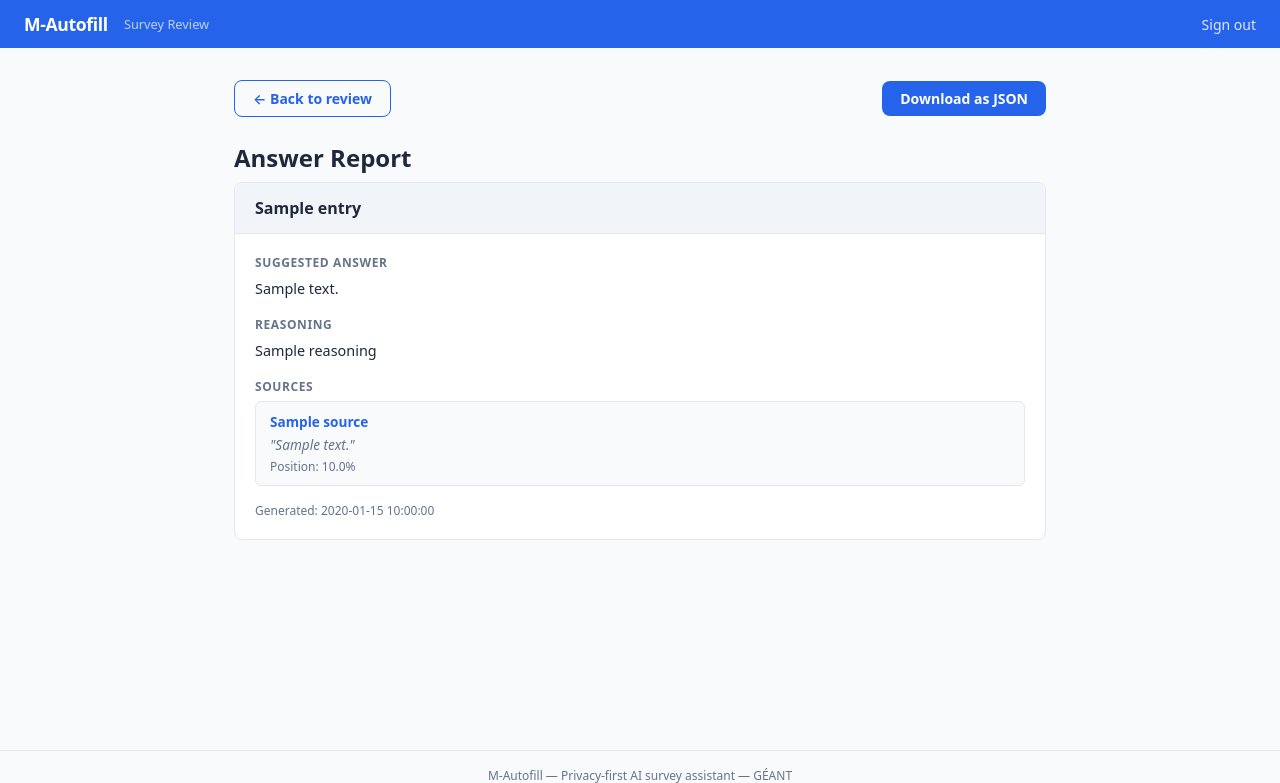
After one commit to pxl-research/expats-geant, a FastAPI app: template m_ui/templates/answer_report.html in a window 1280 px wide. The commit adds this page. Shown: the top 783 px of the page. Run offline with FastAPI, Linux system fonts and the light colour scheme; the template is opened without the code that fills it: most values are stand-ins (such as "Sample title", 1, 10 or a date in 2020).

Commit message:
FEAT: draft of add-answer-report

```diff
--- a/m_ui/router.py
+++ b/m_ui/router.py
@@ -459,6 +459,41 @@ async def suggest_partial(request: Request, session_id: str):
 # ---------------------------------------------------------------------------
 
 
+@router.get("/session/{session_id}/answer-report", response_class=HTMLResponse)
+async def answer_report_page(request: Request, session_id: str):
+    token = get_token(request)
+    if not token:
+        return RedirectResponse(url="/auth/login", status_code=302)
+    try:
+        report = await api_client.fetch_answer_report(token=token, session_id=session_id)
+    except APIError as exc:
+        return _render_error(
+            request, f"Could not load answer report: {exc.detail}", exc.status_code
+        )
+    return templates.TemplateResponse(
+        request, "answer_report.html", {"session_id": session_id, "report": report}
+    )
+
+
+@router.get("/session/{session_id}/answer-report/download")
+async def download_answer_report_proxy(request: Request, session_id: str):
+    from fastapi.responses import JSONResponse
+
+    token = get_token(request)
+    if not token:
+        return RedirectResponse(url="/auth/login", status_code=302)
+    try:
+        report = await api_client.fetch_answer_report(token=token, session_id=session_id)
+    except APIError as exc:
+        return _render_error(request, exc.detail, exc.status_code)
+    if report is None:
+        return _render_error(request, "No answer report available yet.", 404)
+    return JSONResponse(
+        content=report,
+        headers={"Content-Disposition": "attachment; filename=answer_report.json"},
+    )
+
+
 @router.post("/session/{session_id}/submit")
 async def submit_responses(request: Request, session_id: str):
     """Collect form data, call submit API, redirect to submitted.html or show error."""
--- /dev/null
+++ b/m_ui/templates/answer_report.html
@@ -0,0 +1,112 @@
+{% extends "base.html" %}
+{% block title %}Answer Report — M-Autofill{% endblock %}
+
+{% block head %}
+<style>
+  .report-card {
+    background: var(--surface-card);
+    border: 1px solid var(--border);
+    border-radius: var(--radius);
+    margin-bottom: 1.25rem;
+    overflow: hidden;
+  }
+  .report-card-header {
+    padding: 0.875rem 1.25rem;
+    background: #f1f5f9;
+    border-bottom: 1px solid var(--border);
+    font-weight: 600;
+    color: var(--text);
+  }
+  .report-card-body { padding: 1.25rem; }
+  .report-section { margin-bottom: 1rem; }
+  .report-section:last-child { margin-bottom: 0; }
+  .report-label {
+    font-size: 0.75rem;
+    font-weight: 600;
+    text-transform: uppercase;
+    letter-spacing: 0.05em;
+    color: var(--text-muted);
+    margin-bottom: 0.375rem;
+  }
+  .report-value { font-size: 0.9rem; line-height: 1.6; color: var(--text); }
+
+  .citation-card {
+    background: #f8fafc;
+    border: 1px solid var(--border);
+    border-radius: calc(var(--radius) - 2px);
+    padding: 0.625rem 0.875rem;
+    margin-bottom: 0.5rem;
+    font-size: 0.85rem;
+  }
+  .citation-card:last-child { margin-bottom: 0; }
+  .citation-source { font-weight: 600; color: var(--brand); margin-bottom: 0.25rem; }
+  .citation-excerpt { color: var(--text-muted); font-style: italic; }
+  .citation-position { font-size: 0.75rem; color: var(--text-muted); margin-top: 0.25rem; }
+
+  .page-actions {
+    display: flex;
+    align-items: center;
+    justify-content: space-between;
+    margin-bottom: 1.5rem;
+  }
+</style>
+{% endblock %}
+
+{% block content %}
+<div class="page-actions">
+  <a href="/session/{{ session_id }}/review" class="btn btn-ghost">← Back to review</a>
+  <a href="/session/{{ session_id }}/answer-report/download" class="btn btn-primary">Download as JSON</a>
+</div>
+
+<h1>Answer Report</h1>
+
+{% if not report %}
+<div class="alert alert-info" style="margin-top:1rem;">
+  No suggestions have been generated yet. Return to the review page and click "Get suggestions" first.
+</div>
+{% else %}
+{% for entry in report %}
+<div class="report-card">
+  <div class="report-card-header">
+    {{ entry.question or "(no question text)" }}
+  </div>
+  <div class="report-card-body">
+
+    <div class="report-section">
+      <div class="report-label">Suggested answer</div>
+      <div class="report-value">{{ entry.answer }}</div>
+    </div>
+
+    {% if entry.reasoning %}
+    <div class="report-section">
+      <div class="report-label">Reasoning</div>
+      <div class="report-value">{{ entry.reasoning }}</div>
+    </div>
+    {% endif %}
+
+    {% if entry.citations %}
+    <div class="report-section">
+      <div class="report-label">Sources</div>
+      {% for cit in entry.citations %}
+      <div class="citation-card">
+        <div class="citation-source">{{ cit.source }}</div>
+        {% if cit.excerpt %}
+        <div class="citation-excerpt">"{{ cit.excerpt }}"</div>
+        {% endif %}
+        {% if cit.position is defined and cit.position is not none %}
+        <div class="citation-position">Position: {{ "%.1f"|format(cit.position * 100) if cit.position <= 1 else "%.1f"|format(cit.position) }}%</div>
+        {% endif %}
+      </div>
+      {% endfor %}
+    </div>
+    {% endif %}
+
+    <div style="font-size:0.75rem; color:var(--text-muted); margin-top:0.5rem;">
+      Generated: {{ entry.generated_at }}
+    </div>
+
+  </div>
+</div>
+{% endfor %}
+{% endif %}
+{% endblock %}
--- a/m_ui/templates/submitted.html
+++ b/m_ui/templates/submitted.html
@@ -7,6 +7,7 @@
   <h1 style="margin-bottom:0.5rem;">Responses Submitted</h1>
   <p>Your answers have been sent to the survey platform successfully.</p>
   <p style="margin-top:0.75rem;">Thank you for using M-Autofill.</p>
+  <a href="/session/{{ session_id }}/answer-report" class="btn btn-ghost" style="margin-top:1rem; margin-right:0.5rem;">View answer report</a>
   <a href="/" class="btn btn-primary" style="margin-top:1.5rem;">Start a New Review</a>
 </div>
 
--- a/m_ui/templates/survey.html
+++ b/m_ui/templates/survey.html
@@ -42,6 +42,10 @@
 {% if survey.description %}
 <p style="margin-bottom:1.25rem;">{{ survey.description }}</p>
 {% endif %}
+
+<div style="text-align:right; margin-bottom:1rem;">
+  <a href="/session/{{ session_id }}/answer-report" class="btn btn-ghost" style="font-size:0.8rem;">View answer report</a>
+</div>
 
 {% if not can_submit %}
 <div class="display-only-banner">
```
Also changed, not shown: m_autofill/api.py (+74 -1 lines), m_ui/api_client.py (+16 -0 lines), tests/test_answer_report.py (added, +208 -0 lines).
